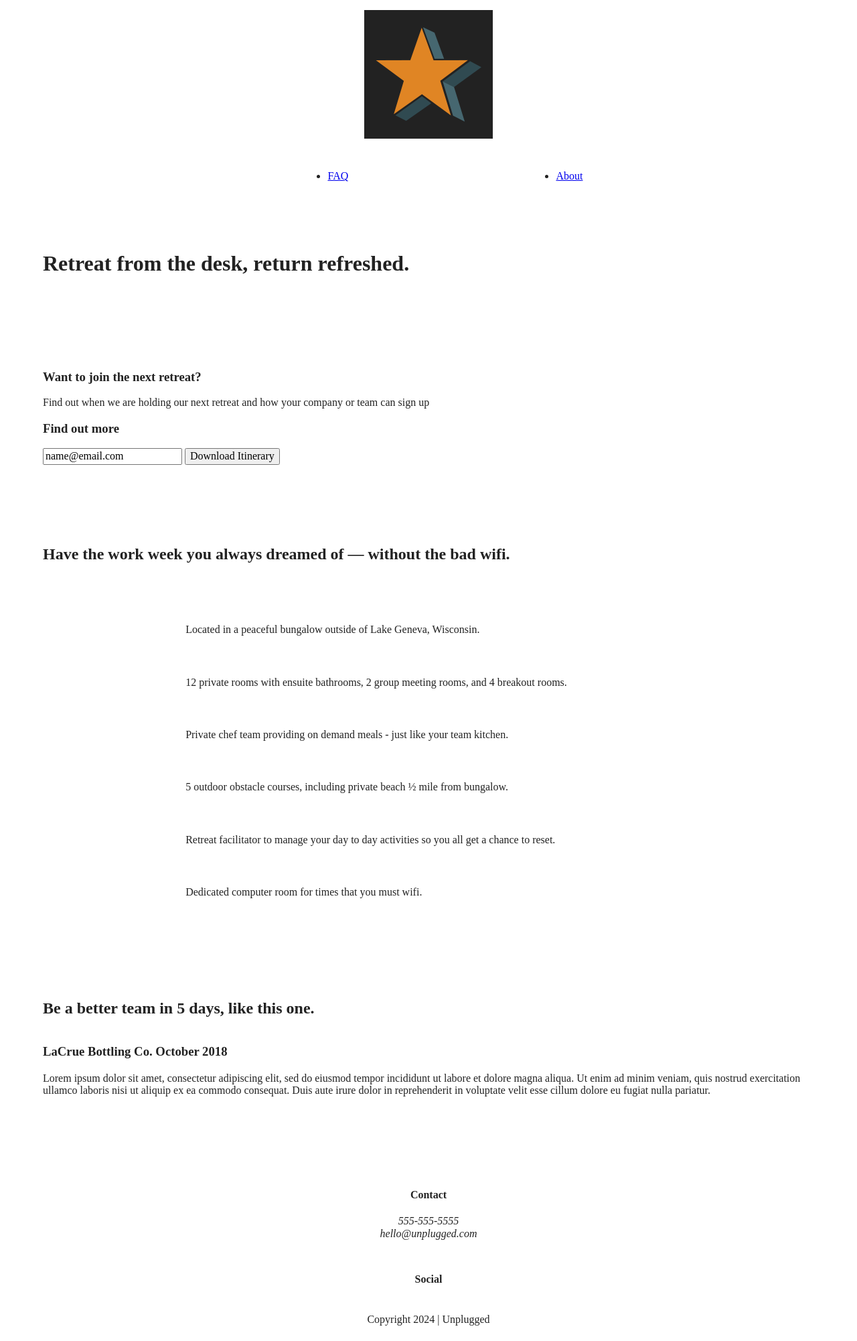
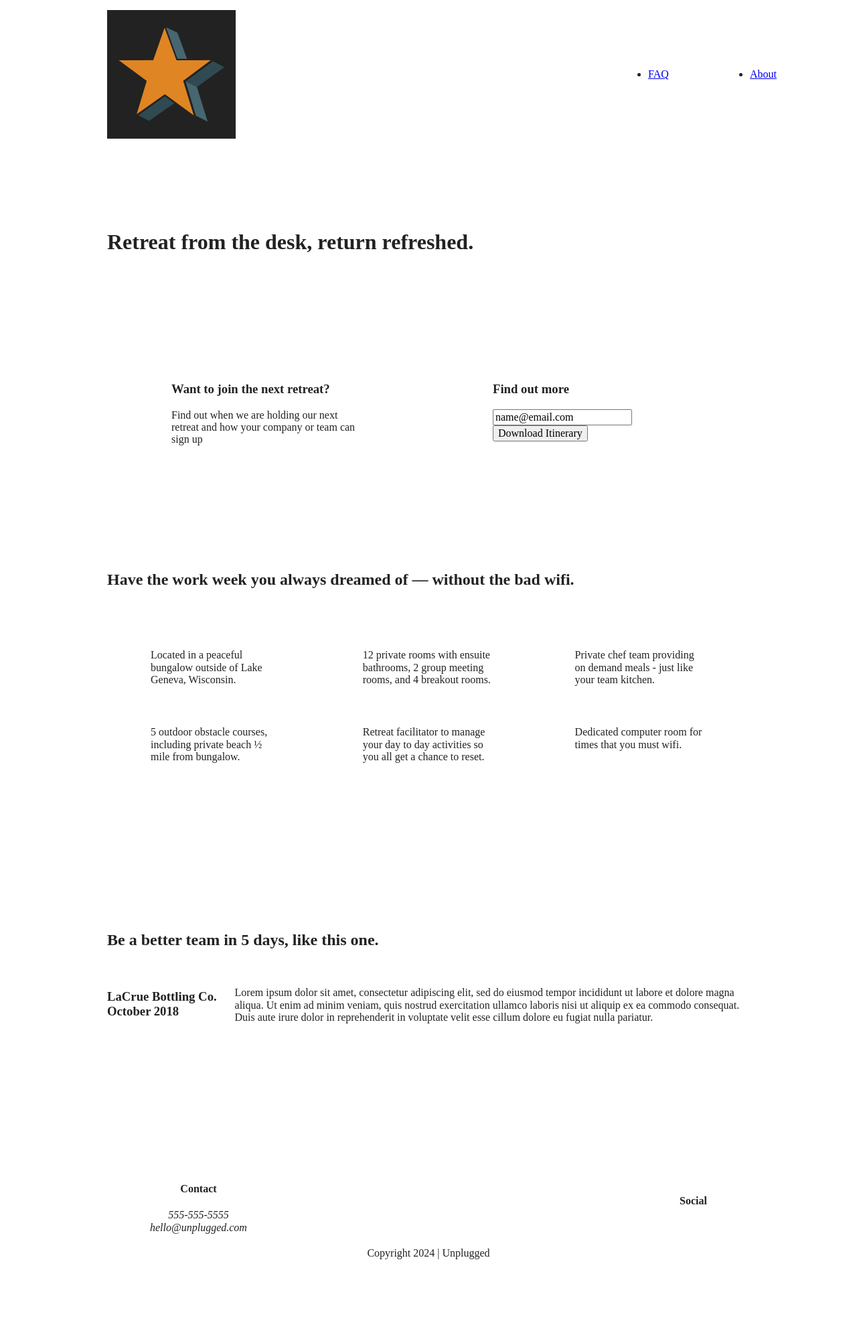
Before and after one commit to Camilee566/unplugged-design-docs, a website built with Parcel: page index.html in a window 1280 px wide. Shown: the whole page at 67% size. Built offline with nearby package versions, Linux system fonts and the light colour scheme.

Commit message:
Added BreakPoints and Desktop Styles

```diff
--- a/css/main.css
+++ b/css/main.css
@@ -102,6 +102,7 @@ textarea {
 }
 
 /* -------------------- Base Header - Footer Styles -------------------- */
+
 header {
   display: flex;
   justify-content: center;
@@ -109,11 +110,11 @@ header {
 }
 
 header .content-wrapper {
+  margin: 0;
   display: flex;
   justify-content: center;
   align-items: center;
   flex-flow: row wrap;
-  margin: 0;
 }
 
 .header-divider {
@@ -269,7 +270,6 @@ aside {
   margin-bottom: 50px;
 }
 
-
 /* ==========================================================================
      Helper classes
      ========================================================================== */
@@ -359,15 +359,195 @@ aside {
      Modify as content requires.
      ========================================================================== */
 
-@media only screen and (min-width: 35em) {
-  /* Style adjustments for viewports that meet the condition */
+@media only screen and (min-width:768px) {
+  /*Tablet styles here*/
+
+  /* General styles */
+  .content-wrapper {
+    max-width: 640px;
+    margin: 100px 0;
+  }
+
+  /* Header */
+  header {
+    padding: 33px 0;
+  }
+
+  header .content-wrapper {
+    width: 100%;
+    justify-content: space-between;
+  }
+
+  header nav {
+    width: 20%;
+  }
+
+  header nav ul {
+    justify-content: space-between;
+  }
+
+  .header-divider {
+    display: none;
+  }
+
+  /* Hero Area */
+
+  /* Aside */
+  aside .content-wrapper {
+    margin: 50px 0;
+    display: flex;
+    justify-content: space-between;
+    align-content: flex-start;
+  }
+
+  aside .content-wrapper .form-description,
+  aside .content-wrapper .form {
+    width: 40%;
+    margin: 0;
+  }
+
+  /* Features */
+  .features article {
+    display: flex;
+    align-items: center;
+    flex-flow: column wrap;
+    flex-basis: 50%;
+  }
+
+  .features .features-item-description {
+    width: 62%;
+  }
+
+  /* Reviews */
+  .reviews article {
+    display: flex;
+    justify-content: space-between;
+  }
+
+  .reviews article div {
+    width: 49%;
+  }
+
+  /* Footer */
+  footer .content-wrapper {
+    width: 65%;
+  }
+
+  .footer-content {
+    display: flex;
+    justify-content: space-between;
+    align-items: center;
+  }
+
+  footer .contact {
+    margin-bottom: 0;
+  }
+
+  footer .copyright {
+    width: 100%;
+  }
+
+  /* ==========================================================================
+     About Page
+     ========================================================================== */
+
+  .mission-content {
+    display: flex;
+    justify-content: space-between;
+    align-items: flex-start;
+    padding-top: 20px;
+  }
+
+  .mission-content p {
+    width: 45%;
+  }
+
+  .contact-section .content-wrapper h2 {
+    width: 80%;
+  }
+
+  .contact-content {
+    display: flex;
+    justify-content: space-between;
+    align-items: flex-start;
+  }
+
+  /* ==========================================================================
+     FAQ Page
+     ========================================================================== */
+
+  .faq .content-wrapper {
+    justify-content: space-between;
+  }
+
+  .faq-content {
+    flex-basis: 45%;
+  }
+
+  .faq h2 {
+    width: 100%;
+  }
 }
 
-@media print,
-(-webkit-min-device-pixel-ratio: 1.25),
-(min-resolution: 1.25dppx),
-(min-resolution: 120dpi) {
-  /* Style adjustments for high resolution devices */
+@media only screen and (min-width:1200px) {
+  /*Desktop styles here*/
+
+  /* General styles */
+  .content-wrapper {
+    max-width: 960px;
+  }
+
+  /* Header */
+  header {
+    padding: 15px 0;
+  }
+
+  /* Hero */
+  .hero-area h1 {
+    width: 80%;
+  }
+
+  /* Aside */
+  aside .content-wrapper {
+    justify-content: space-around;
+  }
+
+  aside .content-wrapper .form-description,
+  aside .content-wrapper .form {
+    width: 30%;
+  }
+
+  /* Features */
+
+  .features h2 {
+    width: 90%;
+  }
+
+  .features article {
+    flex-basis: 33%;
+  }
+
+  /* Reviews */
+  .reviews article div {
+    width: 42%;
+  }
+
+  /* ==========================================================================
+    About Page
+    ========================================================================== */
+
+  .mission h2,
+  .contact-section .content-wrapper h2 {
+    width: 95%;
+  }
+
+  /* ==========================================================================
+    FAQ Page
+    ========================================================================== */
+  .faq h2 {
+    width: 100%;
+  }
+
 }
 
 /* ==========================================================================
```
